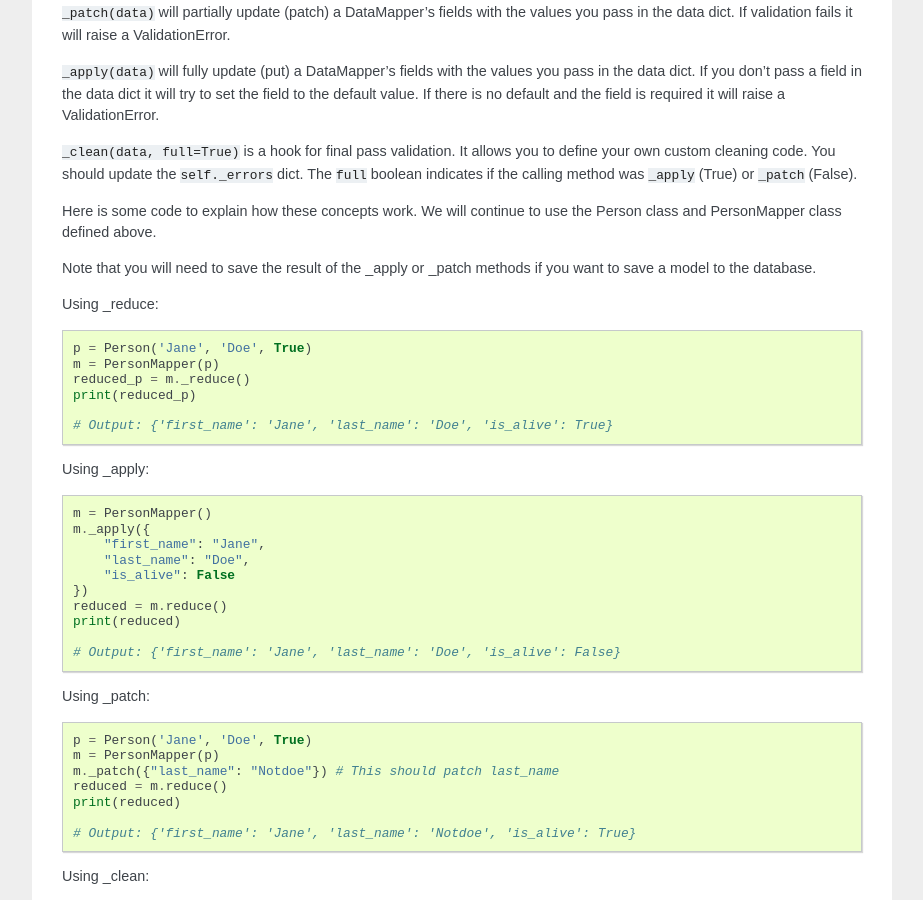
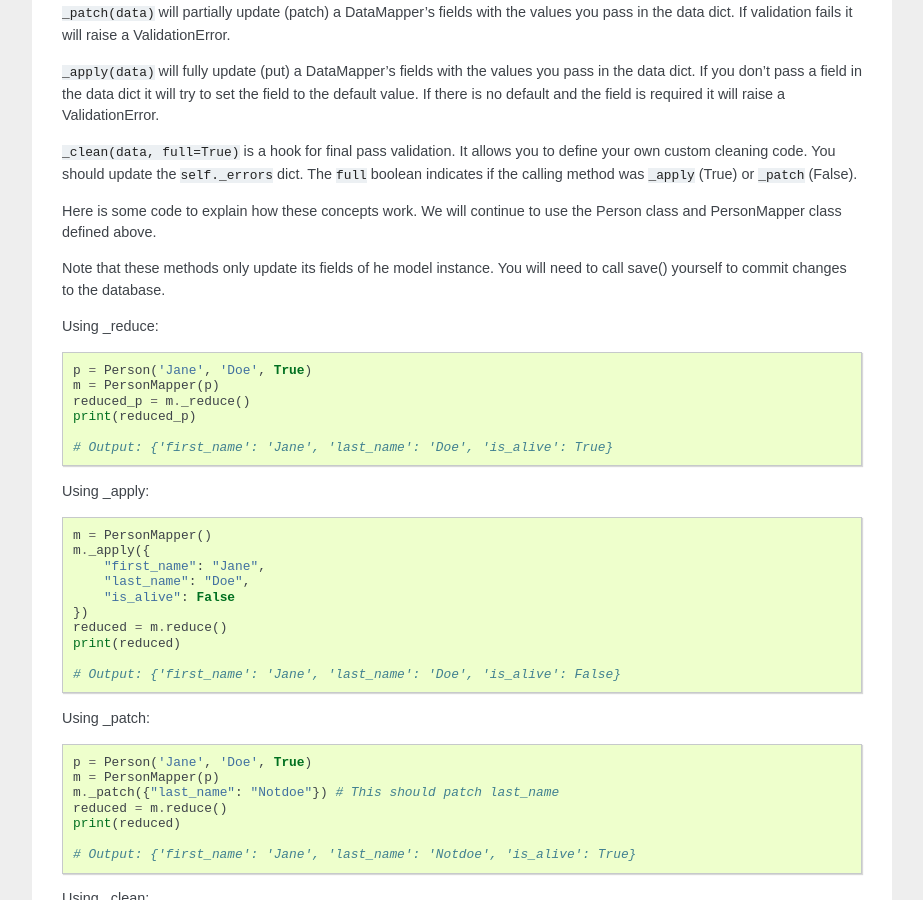
Before and after one commit to funkybob/django-nap, a Sphinx documentation site: the page built from docs/datamapper/index.rst, in a window 1280 px wide and 900 px high, scrolled down 2484 px. Shown: the whole window, without its empty margins (198-1121 px from the left). Built offline with Sphinx 7.4.7, drawn with Linux system fonts in a browser that asks for light colours; pages that are not in the unit, such as notebooks, are missing from menus.

Commit message:
Changes as per FunkyBob comments

```diff
--- a/docs/datamapper/index.rst
+++ b/docs/datamapper/index.rst
@@ -165,8 +165,8 @@ dict. The ``full`` boolean indicates if the calling method was ``_apply``
 Here is some code to explain how these concepts work. We will continue to use
 the Person class and PersonMapper class defined above.
 
-Note that you will need to save the result of the _apply or _patch methods if
-you want to save a model to the database.
+Note that these methods only update its fields of he model instance. You will
+need to call save() yourself to commit changes to the database.
 
 Using _reduce:
 
@@ -226,22 +226,22 @@ The fields that can be set are:
 
 .. class:: ModelDataMapper
 
-    .. attribute:: model
+   .. attribute:: model
 
       Default: None
       The model this ``DataMapper`` is for
 
-    .. attribute:: fields
+   .. attribute:: fields
 
       Default: []
       The list of fields to use. You can set it to '__all__' to map all fields.
 
-    .. attribute:: exclude
+   .. attribute:: exclude
 
       Default: []
       The list of fields to exclude from the Model
 
-    .. attribute:: required
+   .. attribute:: required
 
       Default: {}
       The list of overrides of default required values for fields inferred from
```
